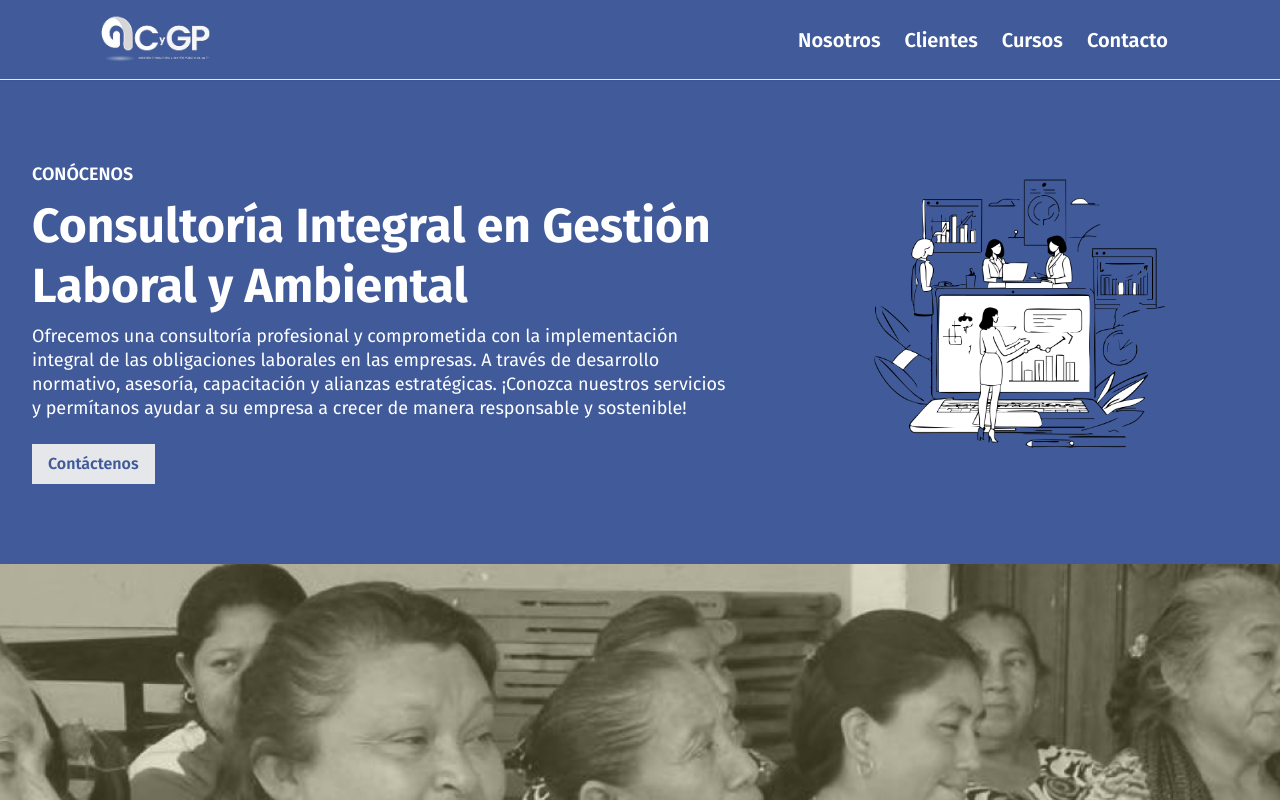
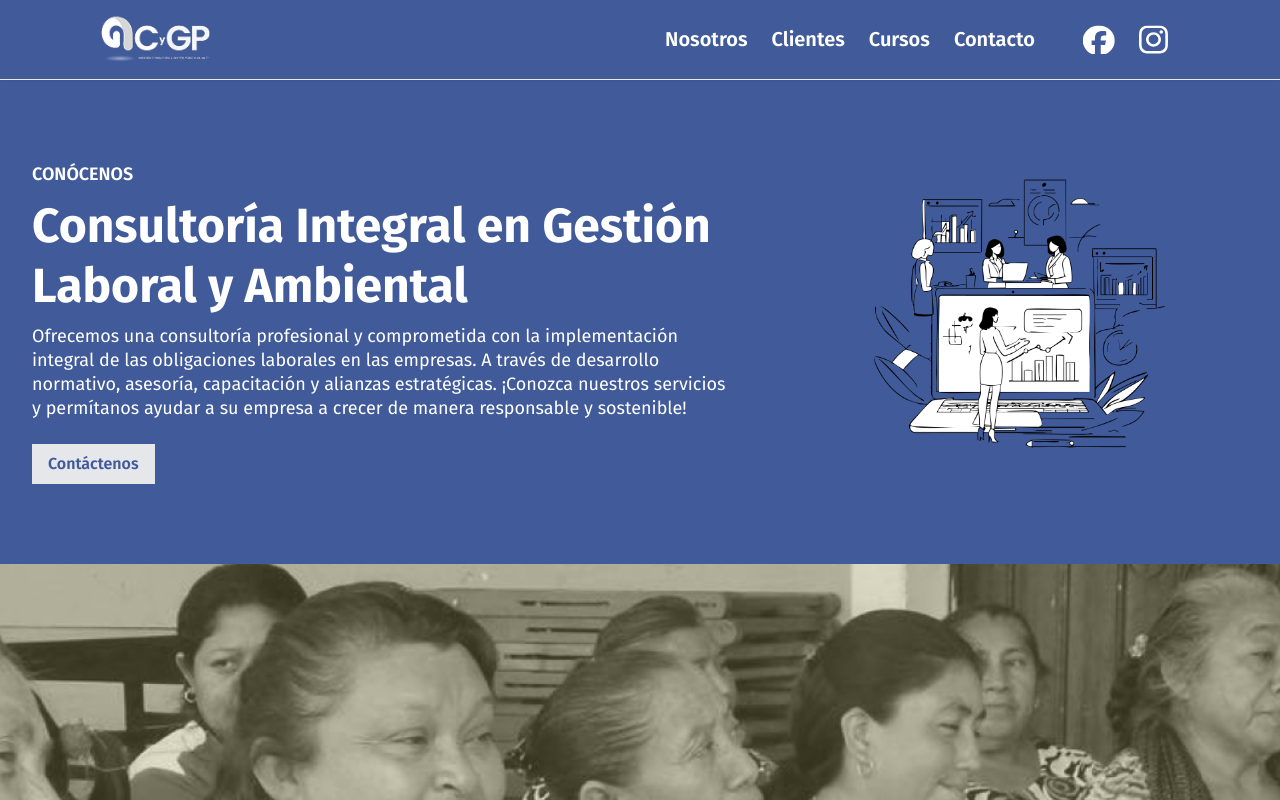
Before and after one commit to figuitiko/acygp, a Next.js app: page / in a window 1280 px wide. Shown: the top 800 px of the page. Built offline with nearby package versions, Linux system fonts and the light colour scheme.

Commit message:
feat: add social media links to Navbar component

```diff
--- a/src/components/share/navbar.tsx
+++ b/src/components/share/navbar.tsx
@@ -29,6 +29,22 @@ export const Navbar = () => {
               </Link>
             </li>
           ))}
+          <li className="flex items-center gap-4 ml-6">
+            <a
+              href="/contacto"
+              className="text-white font-semibold text-xl hover:text-slate-400 transition-colors"
+            >
+              <FacebookIcon />
+            </a>
+          </li>
+          <li className="flex items-center gap-4">
+            <a
+              href="/blog"
+              className="text-white font-semibold text-xl hover:text-slate-400 transition-colors"
+            >
+              <InstagramIcon />
+            </a>
+          </li>
         </ul>
         <button
           className="md:hidden flex flex-col gap-1.5 bg-transparent border-0 cursor-pointer"
```
